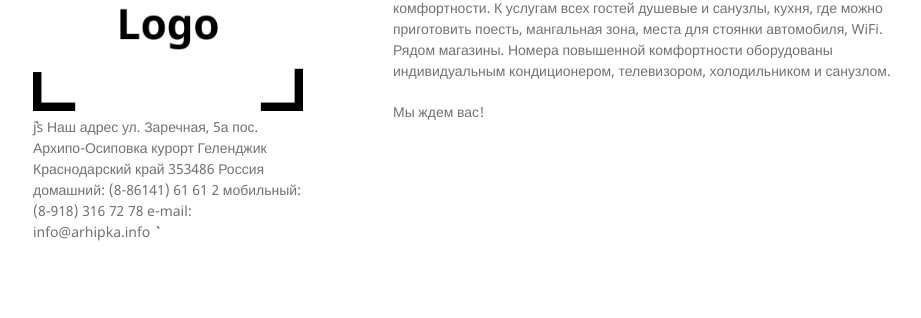
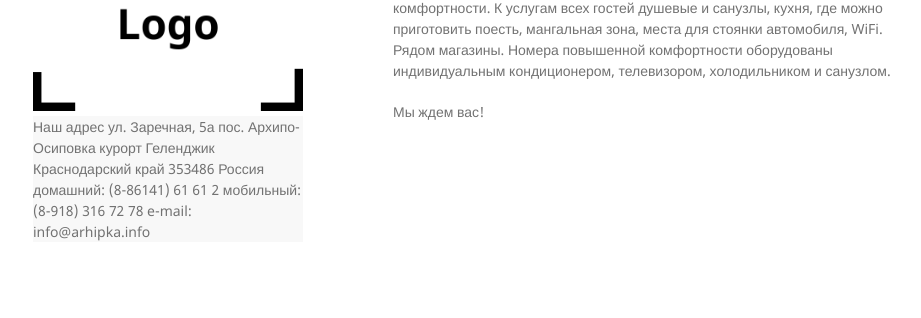
Before and after one commit to 3sosny/3sosny.github.io, a Jekyll site: the page built from index.md, in a window 1280 px wide. Shown: the part 208-526 px from the top of the page, without its empty margins (177-1098 px from the left). Built offline with Jekyll 4.4.1, drawn with Linux system fonts in a browser that asks for light colours; our own code applies the rules of GitHub Pages for plain Markdown files.

Commit message:
[anton] working on header

````diff
--- a/_layouts/default.html
+++ b/_layouts/default.html
@@ -27,7 +27,7 @@
         <p class="view"><a href="{{ site.github.repository_url }}">View the Project on GitHub <small>{{ site.github.repository_nwo }}</small></a></p>
         {% endif %}
 
-        ```js
+        <div class="highlight">
         Наш адрес
         ул. Заречная, 5а
         пос. Архипо-Осиповка
@@ -38,7 +38,7 @@
         домашний:	(8-86141) 61 61 2
         мобильный:	(8-918) 316 72 78
         e-mail:	info@arhipka.info
-        ```
+      </div>
       </header>
       <section>
 
````
